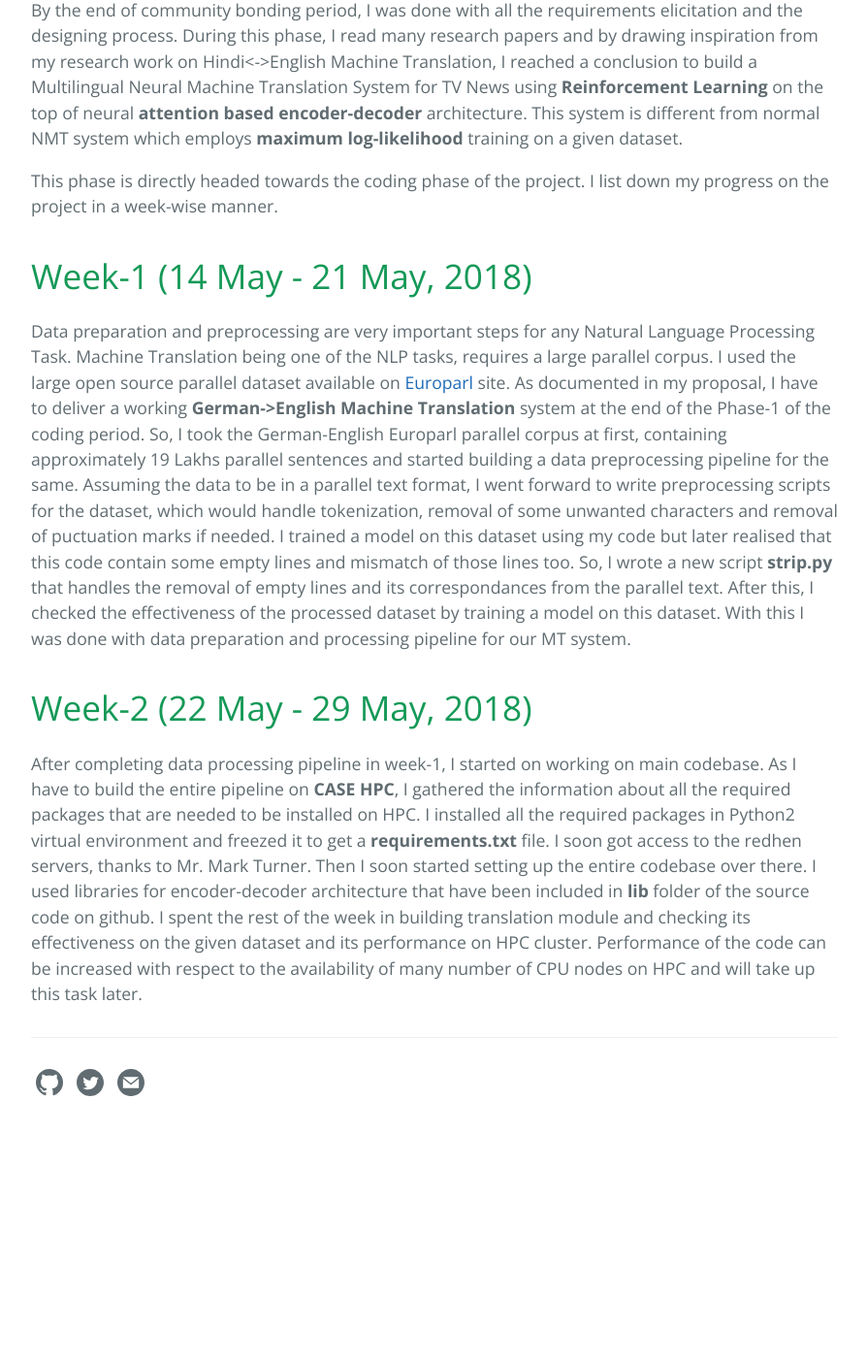
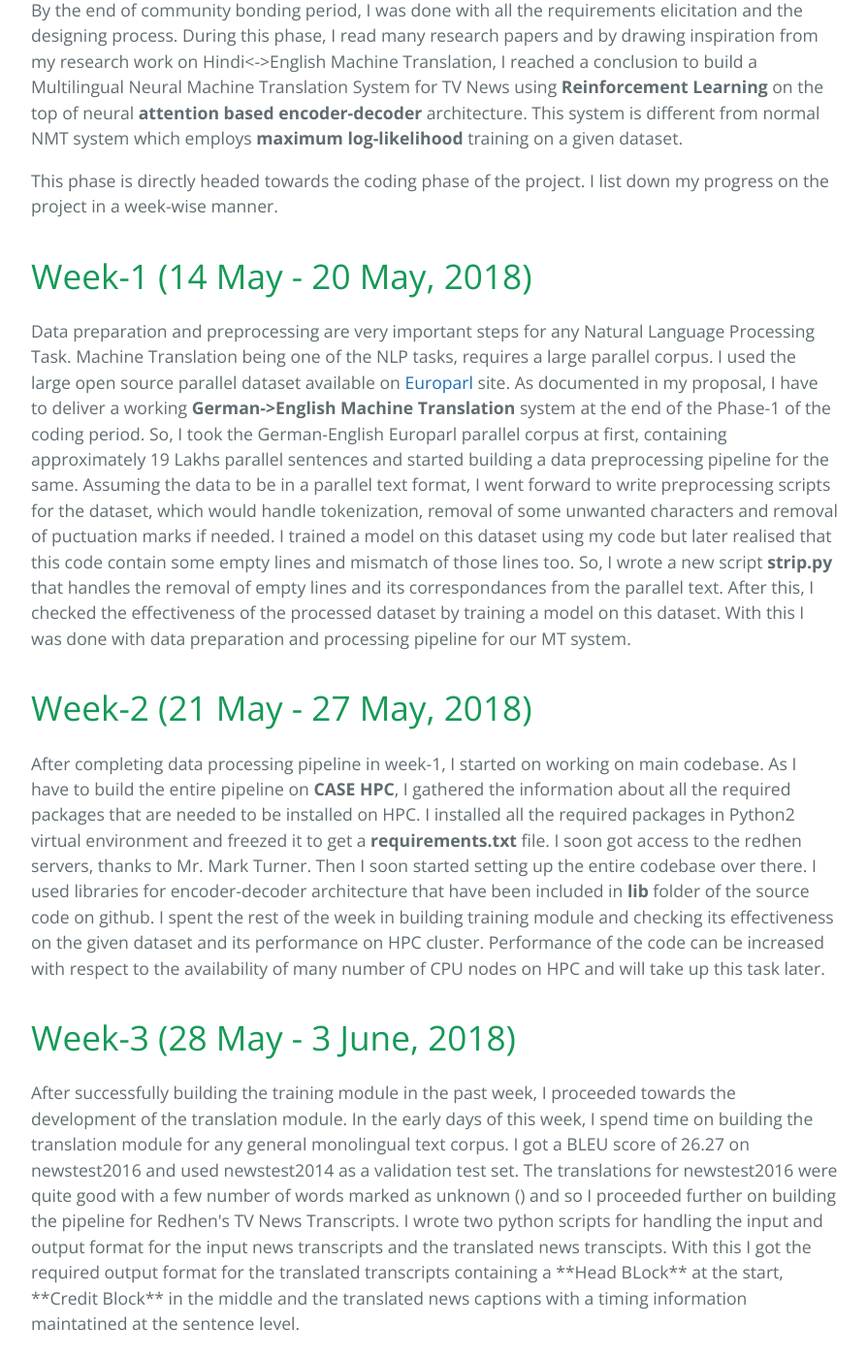
Before and after one commit to vikrant97/GSoC-Blog, a Jekyll site: the page built from _posts/2018-06-07-Phase-1-Progress.md, in a window 1280 px wide and 1400 px high, scrolled down 401 px. Shown: the whole window at 97% size, without its empty margins (192-1086 px from the left). Built offline with Jekyll 4.4.1, drawn with Linux system fonts in a browser that asks for light colours; our own code applies the rules of GitHub Pages for plain Markdown files; before the commit the page ends 1585 px from its top, so only the background shows below that; some of the changed text lies outside the part shown.

Commit message:
Update 2018-06-07-Phase-1-Progress.md

```diff
--- a/_posts/2018-06-07-Phase-1-Progress.md
+++ b/_posts/2018-06-07-Phase-1-Progress.md
@@ -7,7 +7,7 @@ different from normal NMT system which employs **maximum log-likelihood** traini
 This phase is directly headed towards the coding phase of the project. I list down my progress on the project in a
 week-wise manner.
 
-# Week-1 (14 May - 21 May, 2018)
+# Week-1 (14 May - 20 May, 2018)
 
 Data preparation and preprocessing are very important steps for any Natural Language Processing Task. Machine Translation
 being one of the NLP tasks, requires a large parallel corpus. I used the large open source parallel dataset available on
@@ -15,7 +15,13 @@ being one of the NLP tasks, requires a large parallel corpus. I used the large o
 Machine Translation** system at the end of the Phase-1 of the coding period. So, I took the German-English Europarl parallel corpus at first, containing approximately 19 Lakhs parallel sentences and started building a data preprocessing pipeline for the same. Assuming the data to be in a parallel text format, I went forward to write preprocessing scripts for the dataset, which would handle tokenization, removal of some unwanted characters and removal of puctuation marks if needed. I trained
 a model on this dataset using my code but later realised that this code contain some empty lines and mismatch of those lines too. So, I wrote a new script **strip.py** that handles the removal of empty lines and its correspondances from the parallel text. After this, I checked the effectiveness of the processed dataset by training a model on this dataset. With this I was done with data preparation and processing pipeline for our MT system.
 
-# Week-2 (22 May - 29 May, 2018)
+# Week-2 (21 May - 27 May, 2018)
 
 After completing data processing pipeline in week-1, I started on working on main codebase. As I have to build the entire pipeline on **CASE HPC**, I gathered the information about all the required packages that are needed to be installed on HPC.
-I installed all the required packages in Python2 virtual environment and freezed it to get a **requirements.txt** file. I soon got access to the redhen servers, thanks to Mr. Mark Turner. Then I soon started setting up the entire codebase over there. I used libraries for encoder-decoder architecture that have been included in **lib** folder of the source code on github. I spent the rest of the week in building translation module and checking its effectiveness on the given dataset and its performance on HPC cluster. Performance of the code can be increased with respect to the availability of many number of CPU nodes on HPC and will take up this task later.
+I installed all the required packages in Python2 virtual environment and freezed it to get a **requirements.txt** file. I soon got access to the redhen servers, thanks to Mr. Mark Turner. Then I soon started setting up the entire codebase over there. I used libraries for encoder-decoder architecture that have been included in **lib** folder of the source code on github. I spent the rest of the week in building training module and checking its effectiveness on the given dataset and its performance on HPC cluster. Performance of the code can be increased with respect to the availability of many number of CPU nodes on HPC and will take up this task later.
+
+# Week-3 (28 May - 3 June, 2018)
+
+After successfully building the training module in the past week, I proceeded towards the development of the translation module. In the early days of this week, I spend time on building the translation module for any general monolingual text corpus. I got a BLEU score of 26.27 on newstest2016 and used newstest2014 as a validation test set. The translations for newstest2016 were quite good with a few number of words marked as unknown (<unk>) and so I proceeded further on building the pipeline for Redhen's TV News Transcripts. I wrote two python scripts for handling the input and output format for the input news transcripts and the translated news transcipts. With this I got the required output format for the translated transcripts containing a **Head BLock** at the start, **Credit Block** in the middle and the translated news captions with a timing information maintatined at the sentence level.
+
+# Week-4 (4 June - 10 June, 2018)
```
